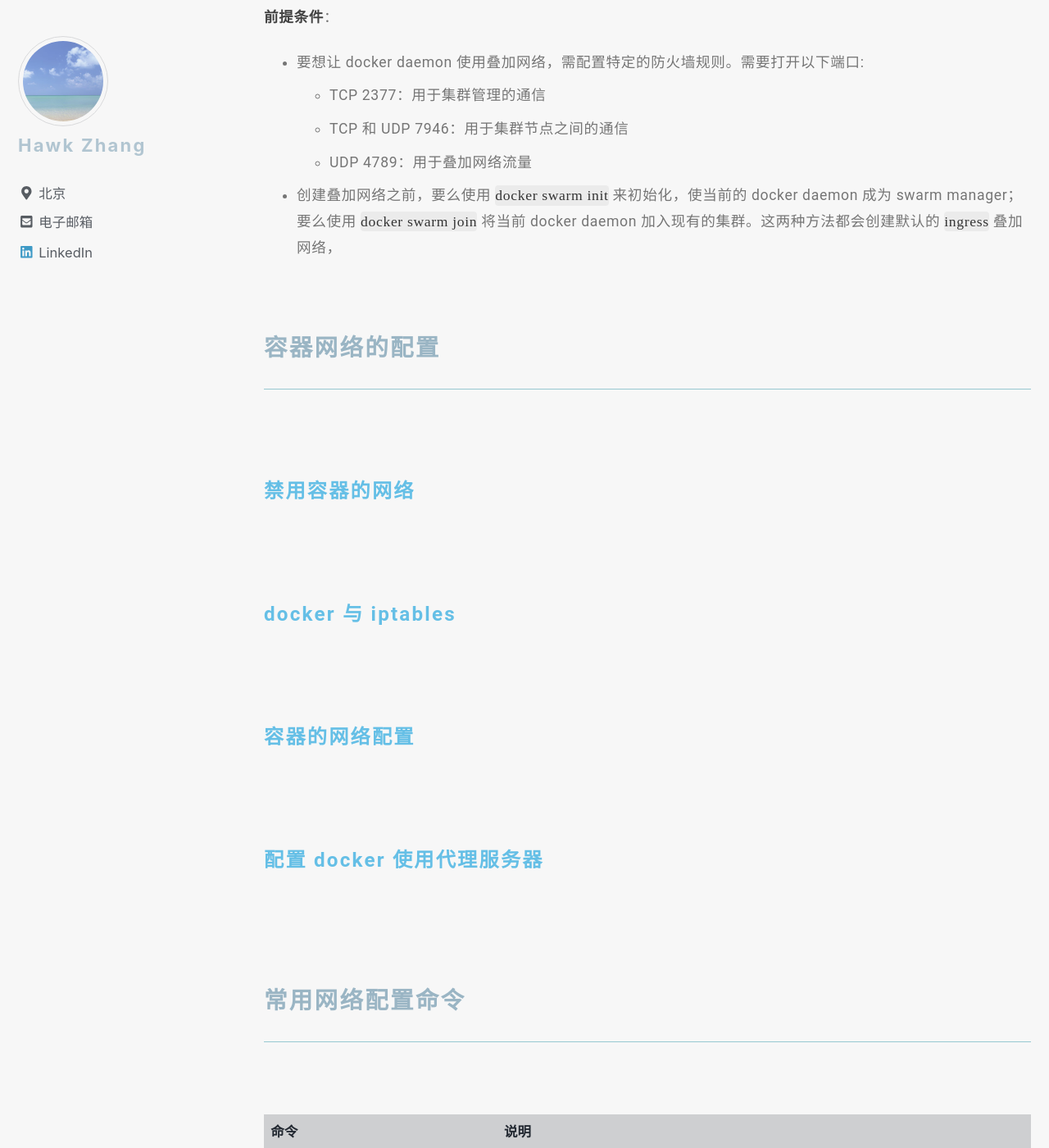
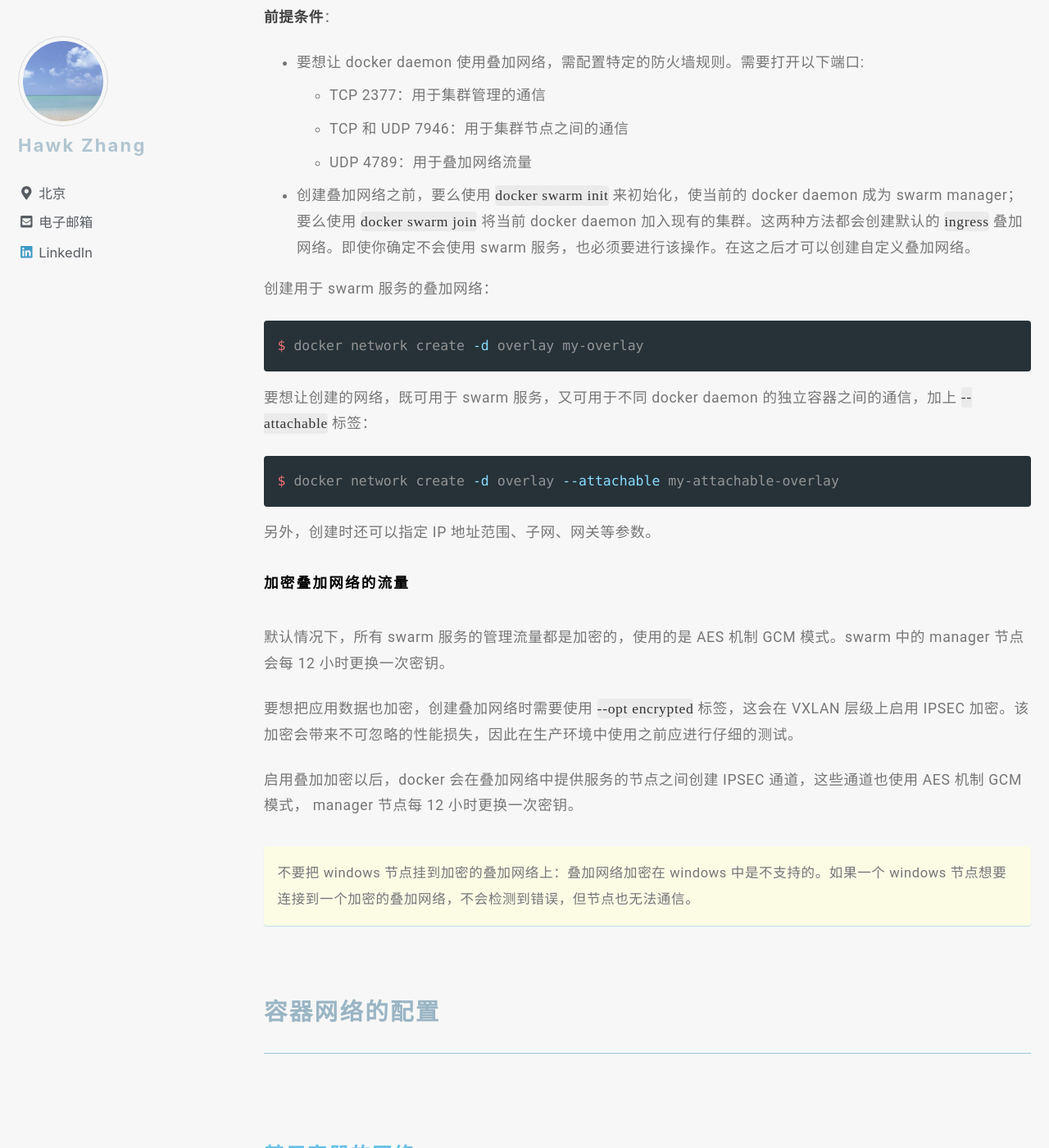
Before and after one commit to narru888/linotes_note, a Jekyll site: the page built from _posts/docker/2018-02-01-docker.basic.md, in a window 1280 px wide and 1400 px high, scrolled down 30426 px. Shown: the whole window at 82% size. Built offline with Jekyll 4.4.1, drawn with Linux system fonts in a browser that asks for light colours; nearby versions of some CDN libraries; a script that is not in the unit is left out.

Commit message:
update on 2018-10-04 13:30:01 CST

````diff
--- a/_posts/docker/2018-02-01-docker.basic.md
+++ b/_posts/docker/2018-02-01-docker.basic.md
@@ -995,7 +995,34 @@ $ sudo iptables -P FORWARD ACCEPT
 	- TCP 2377：用于集群管理的通信
 	- TCP 和 UDP 7946：用于集群节点之间的通信
 	- UDP 4789：用于叠加网络流量
-* 创建叠加网络之前，要么使用 `docker swarm init` 来初始化，使当前的 docker daemon 成为 swarm manager；要么使用 `docker swarm join` 将当前 docker daemon 加入现有的集群。这两种方法都会创建默认的 `ingress` 叠加网络，
+* 创建叠加网络之前，要么使用 `docker swarm init` 来初始化，使当前的 docker daemon 成为 swarm manager；要么使用 `docker swarm join` 将当前 docker daemon 加入现有的集群。这两种方法都会创建默认的 `ingress` 叠加网络。即使你确定不会使用 swarm 服务，也必须要进行该操作。在这之后才可以创建自定义叠加网络。
+
+创建用于 swarm 服务的叠加网络：
+
+```bash
+$ docker network create -d overlay my-overlay
+```
+
+要想让创建的网络，既可用于 swarm 服务，又可用于不同 docker daemon 的独立容器之间的通信，加上 `--attachable` 标签：
+
+```bash
+$ docker network create -d overlay --attachable my-attachable-overlay
+```
+
+另外，创建时还可以指定 IP 地址范围、子网、网关等参数。
+
+###### 加密叠加网络的流量
+
+默认情况下，所有 swarm 服务的管理流量都是加密的，使用的是 AES 机制 GCM 模式。swarm 中的 manager 节点会每 12 小时更换一次密钥。
+
+要想把应用数据也加密，创建叠加网络时需要使用 `--opt encrypted` 标签，这会在 VXLAN 层级上启用 IPSEC 加密。该加密会带来不可忽略的性能损失，因此在生产环境中使用之前应进行仔细的测试。
+
+启用叠加加密以后，docker 会在叠加网络中提供服务的节点之间创建 IPSEC 通道，这些通道也使用 AES 机制 GCM 模式， manager 节点每 12 小时更换一次密钥。
+
+不要把 windows 节点挂到加密的叠加网络上：叠加网络加密在 windows 中是不支持的。如果一个 windows 节点想要连接到一个加密的叠加网络，不会检测到错误，但节点也无法通信。
+{: .notice--primary}
+
+
 
 
 
````
